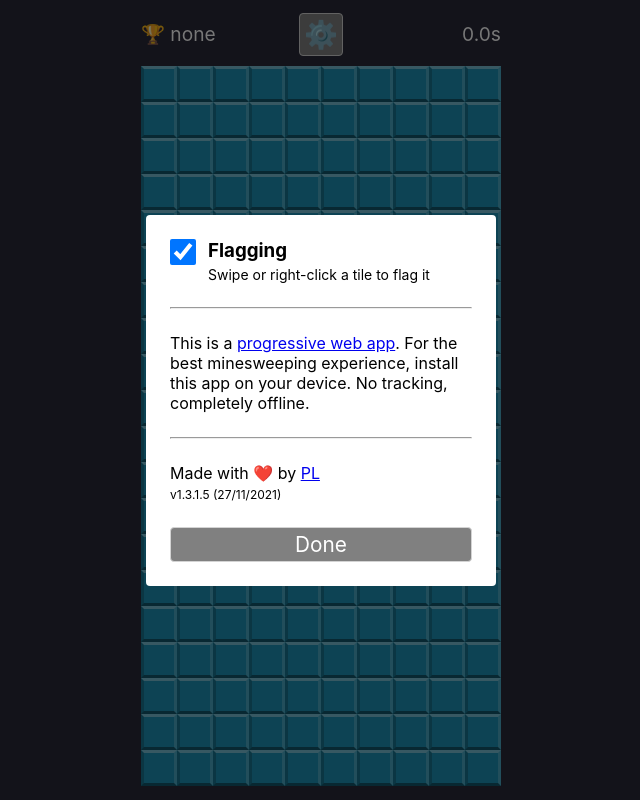
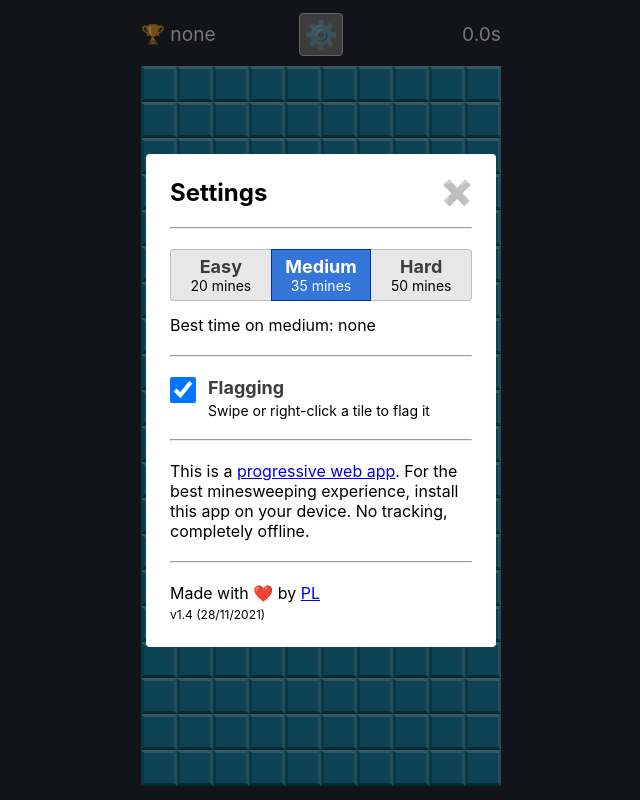
Before and after one commit to PeterTYLiu/minesweeper, a React (Create React App) app: page / in a window 1280 px wide. Both pictures are taken after a click on the element "⚙️". Shown: the whole page, without its empty margins (319-959 px from the left). Built offline with nearby package versions, Linux system fonts and the light colour scheme.

Commit message:
added difficulty toggle, settings menu improvements, added mines remaining counter

```diff
--- a/src/App.css
+++ b/src/App.css
@@ -35,9 +35,10 @@ body {
   padding: 4px;
   border-radius: 4px;
   border: 1px solid lightgrey;
-  cursor: default;
+  cursor: pointer;
   text-align: center;
   color: white;
+  user-select: none;
 }
 .ms-button:hover {
   background: rgb(163, 163, 163);
@@ -136,17 +137,3 @@ body {
 .flagged {
   animation: plantFlag 0.08s ease-in;
 }
-
-input[type="checkbox"] {
-  width: 26px;
-  height: 26px;
-  margin-right: 12px;
-  flex-shrink: 0;
-}
-.settings-panel label {
-  display: flex;
-}
-.settings-panel label p {
-  margin-top: 4px;
-  font-size: 14px;
-}
--- a/src/App.tsx
+++ b/src/App.tsx
@@ -9,17 +9,21 @@ import { gameStatuses } from "./types/gameStatuses";
 import { flaggingModes } from "./types/settings";
 
 function App() {
-  let numOfRows = 20; //20;
-  let numOfColumns = 10; //10;
-  let numOfMines = 35; //35;
-  let currentFormat = `${numOfColumns}x${numOfRows}x${numOfMines}m`;
-  let numOfRemainingTiles = numOfRows * numOfColumns - numOfMines;
-
+  //defaults
+  let numOfRows = 20;
+  let numOfColumns = 10;
+  let defaultNumOfMines = 35;
   // Settings
   const [settingsPanelVisible, setSettingsPanelVisible] = useState(false);
+  const [numOfMines, setNumOfMines] = useState(
+    localStorage.getItem("numOfMines")
+      ? Number(localStorage.getItem("numOfMines"))
+      : defaultNumOfMines
+  );
   const [flaggingMode, setFlaggingMode] = useState<flaggingModes>(
     (localStorage.getItem("flaggingMode") as flaggingModes) || "withoutMaybe"
   );
+  let numOfRemainingTiles = numOfRows * numOfColumns - numOfMines;
 
   // Utility functions
 
@@ -95,10 +99,25 @@ function App() {
   const [gameStatus, setGameStatus] = useState<gameStatuses>("preGame");
   const [board, setBoard] = useState<ITile[]>(defaultBoardState);
   const [message, setMessage] = useState(
-    localStorage.getItem(currentFormat)
-      ? `🏆 ${localStorage.getItem(currentFormat) + "s"}`
+    localStorage.getItem(`${numOfColumns}x${numOfRows}x${numOfMines}m`)
+      ? `🏆 ${
+          localStorage.getItem(`${numOfColumns}x${numOfRows}x${numOfMines}m`) +
+          "s"
+        }`
       : "🏆 none"
   );
+
+  useEffect(() => {
+    setMessage(
+      localStorage.getItem(`${numOfColumns}x${numOfRows}x${numOfMines}m`)
+        ? `🏆 ${
+            localStorage.getItem(
+              `${numOfColumns}x${numOfRows}x${numOfMines}m`
+            ) + "s"
+          }`
+        : "🏆 none"
+    );
+  }, [numOfMines]);
 
   useEffect(() => {
     if (tilesRemaining === 0) winGame();
@@ -144,8 +163,12 @@ function App() {
     setTilesRemaining(numOfRemainingTiles);
     setGameStatus("preGame");
     setMessage(
-      localStorage.getItem(currentFormat)
-        ? `🏆 ${localStorage.getItem(currentFormat) + "s"}`
+      localStorage.getItem(`${numOfColumns}x${numOfRows}x${numOfMines}m`)
+        ? `🏆 ${
+            localStorage.getItem(
+              `${numOfColumns}x${numOfRows}x${numOfMines}m`
+            ) + "s"
+          }`
         : "🏆 none"
     );
   };
@@ -221,6 +244,8 @@ function App() {
           flaggingMode={flaggingMode}
           setFlaggingMode={setFlaggingMode}
           setSettingsPanelVisible={setSettingsPanelVisible}
+          setNumOfMines={setNumOfMines}
+          numOfMines={numOfMines}
         />
       )}
       <div className="container">
@@ -237,6 +262,13 @@ function App() {
               {"😬"}
             </div>
           )}
+          {gameStatus === "inGame" && (
+            <span style={{ width: "auto" }}>
+              💣{" "}
+              {numOfMines -
+                board.filter((tile) => tile.flagStatus == "flagged").length}
+            </span>
+          )}
           {gameStatus === "preGame" && (
             <div
               className="ms-button"
@@ -252,7 +284,7 @@ function App() {
             <Timer
               gameStatus={gameStatus}
               setMessage={setMessage}
-              currentFormat={currentFormat}
+              currentFormat={`${numOfColumns}x${numOfRows}x${numOfMines}m`}
             />
           </span>
         </div>
--- /dev/null
+++ b/src/components/SettingsPanel/SettingsPanel.css
@@ -0,0 +1,61 @@
+input[type="checkbox"] {
+  width: 26px;
+  height: 26px;
+  margin-right: 12px;
+  flex-shrink: 0;
+  cursor: pointer;
+}
+.settings-panel label {
+  display: flex;
+}
+.settings-panel h3 {
+  color: rgb(61, 61, 61);
+  font-size: 18px;
+}
+.settings-panel label p {
+  margin-top: 4px;
+  font-size: 14px;
+}
+
+.difficulty-selector {
+  display: flex;
+  margin-bottom: 14px;
+}
+.difficulty-selector > div {
+  flex-basis: 85px;
+  flex-grow: 1;
+  text-align: center;
+  border: 1px solid rgb(189, 189, 189);
+  padding: 6px 0px;
+  user-select: none;
+  transition: all 0.3s;
+  background: rgb(231, 231, 231);
+  cursor: pointer;
+}
+.difficulty-selector p {
+  font-size: 14px;
+}
+
+.difficulty-selector > div:first-child {
+  border-top-left-radius: 4px;
+  border-bottom-left-radius: 4px;
+  border-right: none;
+}
+.difficulty-selector > div:last-child {
+  border-top-right-radius: 4px;
+  border-bottom-right-radius: 4px;
+  border-left: none;
+}
+.difficulty-selector > div:hover {
+  background-color: rgb(211, 223, 255);
+  border-color: rgb(0, 45, 168);
+}
+.difficulty-selector > div.selected {
+  color: white !important;
+  background-color: rgb(52, 118, 218) !important;
+  border-color: rgb(0, 45, 168) !important;
+  cursor: default;
+}
+.difficulty-selector > div.selected h3 {
+  color: white !important;
+}
--- a/src/components/SettingsPanel/SettingsPanel.tsx
+++ b/src/components/SettingsPanel/SettingsPanel.tsx
@@ -1,16 +1,21 @@
 import React from "react";
 import { flaggingModes } from "../../types/settings";
+import "./SettingsPanel.css";
 
 interface SettingsPanelProps {
   flaggingMode: flaggingModes;
   setFlaggingMode(flaggingMode: flaggingModes): any;
   setSettingsPanelVisible(visibility: boolean): any;
+  setNumOfMines(numOfMines: number): any;
+  numOfMines: number;
 }
 
 export default function SettingsPanel({
   flaggingMode,
   setFlaggingMode,
   setSettingsPanelVisible,
+  setNumOfMines,
+  numOfMines,
 }: SettingsPanelProps) {
   const handleChangeFlaggingMode = () => {
     let newFlaggingMode = (
@@ -26,7 +31,6 @@ export default function SettingsPanel({
       navigator as any
     ).getInstalledRelatedApps();
     if (await installedRelatedApps.length) showPWAHint = false;
-    console.log(await installedRelatedApps);
   })();
 
   return (
@@ -39,12 +43,15 @@ export default function SettingsPanel({
         display: "grid",
         placeItems: "center",
       }}
+      onClick={() => {
+        setSettingsPanelVisible(false);
+      }}
     >
       <div
         style={{
           display: "flex",
           flexDirection: "column",
-          gap: "24px",
+          gap: "20px",
           background: "white",
           maxWidth: "350px",
           width: "90%",
@@ -52,7 +59,72 @@ export default function SettingsPanel({
           padding: "24px",
         }}
         className="settings-panel"
+        onClick={(e) => {
+          e.stopPropagation();
+        }}
       >
+        <div
+          style={{
+            display: "flex",
+            justifyContent: "space-between",
+            alignItems: "center",
+            verticalAlign: "baseline",
+          }}
+        >
+          <h2>Settings</h2>
+          <h2
+            style={{ opacity: "0.4", cursor: "pointer" }}
+            onClick={() => {
+              setSettingsPanelVisible(false);
+            }}
+          >
+            ✖️
+          </h2>
+        </div>
+        <hr />
+        <div>
+          <div className="difficulty-selector">
+            <div
+              className={numOfMines === 20 ? "selected" : undefined}
+              onClick={() => {
+                setNumOfMines(20);
+                localStorage.setItem("numOfMines", "20");
+              }}
+            >
+              <h3>Easy</h3>
+              <p>20 mines</p>
+            </div>
+            <div
+              className={numOfMines === 35 ? "selected" : undefined}
+              onClick={() => {
+                setNumOfMines(35);
+                localStorage.setItem("numOfMines", "35");
+              }}
+            >
+              <h3>Medium</h3>
+              <p>35 mines</p>
+            </div>
+            <div
+              className={numOfMines === 50 ? "selected" : undefined}
+              onClick={() => {
+                setNumOfMines(50);
+                localStorage.setItem("numOfMines", "50");
+              }}
+            >
+              <h3>Hard</h3>
+              <p>50 mines</p>
+            </div>
+          </div>
+          <p>
+            Best time on {numOfMines === 50 && "hard"}
+            {numOfMines === 35 && "medium"}
+            {numOfMines === 20 && "easy"}:{" "}
+            {localStorage.getItem(`10x20x${numOfMines}m`)
+              ? "🏆 " + localStorage.getItem(`10x20x${numOfMines}m`) + "s"
+              : "none"}
+          </p>
+        </div>
+        <hr />
         <label>
           <input
             type="checkbox"
@@ -64,6 +136,7 @@ export default function SettingsPanel({
             <p>Swipe or right-click a tile to flag it</p>
           </div>
         </label>
+
         <hr />
         {showPWAHint ? (
           <>
@@ -88,19 +161,8 @@ export default function SettingsPanel({
             PL
           </a>
           <br />
-          <span style={{ fontSize: "12px" }}>v1.3.1.5 (27/11/2021)</span>
+          <span style={{ fontSize: "12px" }}>v1.4 (28/11/2021)</span>
         </p>
-        <div>
-          <div
-            className="ms-button"
-            style={{ fontSize: "1.3rem" }}
-            onClick={() => {
-              setSettingsPanelVisible(false);
-            }}
-          >
-            Done
-          </div>
-        </div>
       </div>
     </div>
   );
--- a/src/service-worker.ts
+++ b/src/service-worker.ts
@@ -7,7 +7,7 @@
 // code you'd like.
 // You can also remove this file if you'd prefer not to use a
 // service worker, and the Workbox build step will be skipped.
-const version = "1.3.1.5";
+const version = "1.4";
 import { clientsClaim } from "workbox-core";
 import { ExpirationPlugin } from "workbox-expiration";
 import { precacheAndRoute, createHandlerBoundToURL } from "workbox-precaching";
```
